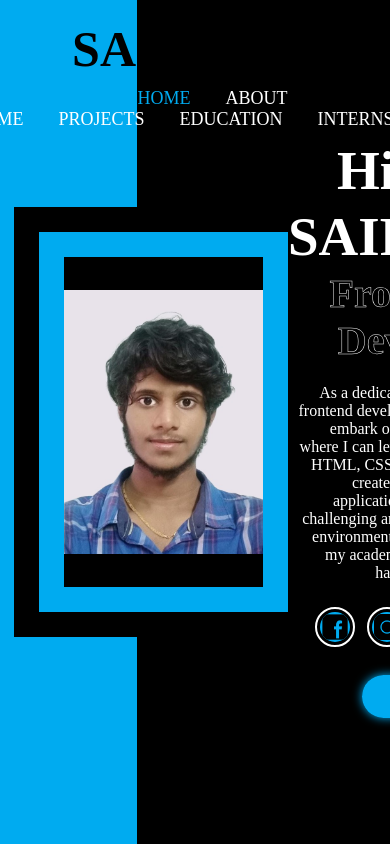
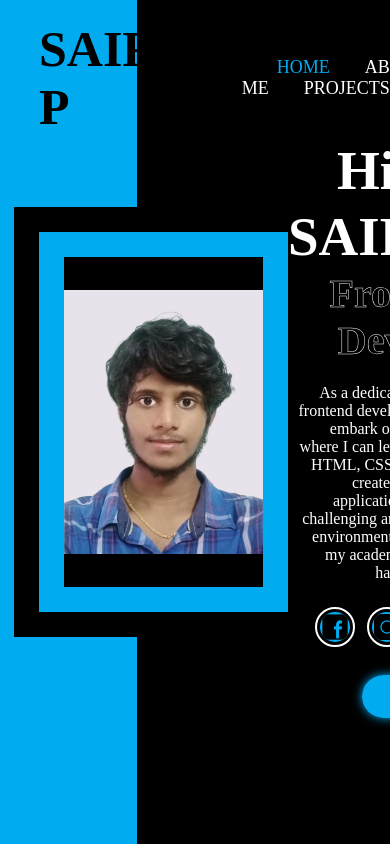
Before and after one commit to SAIRAM299/portfolio, a React (Vite) app: page / in a window 390 px wide. Shown: the top 844 px of the page. Built offline with nearby package versions, Linux system fonts and the light colour scheme.

Commit message:
media query treid

```diff
--- a/src/profile/Welcome.css
+++ b/src/profile/Welcome.css
@@ -6,17 +6,7 @@
 @media (max-width: 768px) {
     .head {
         padding: 10px;
-        flex-direction: column;
-        align-items: center;
-        text-align: center;
     }
-.navi{
-    margin-top: 10px;
-}
-
-.navi a{
-    margin: 0%;
-}
 
     .home {
         padding: 0 5%;
```
